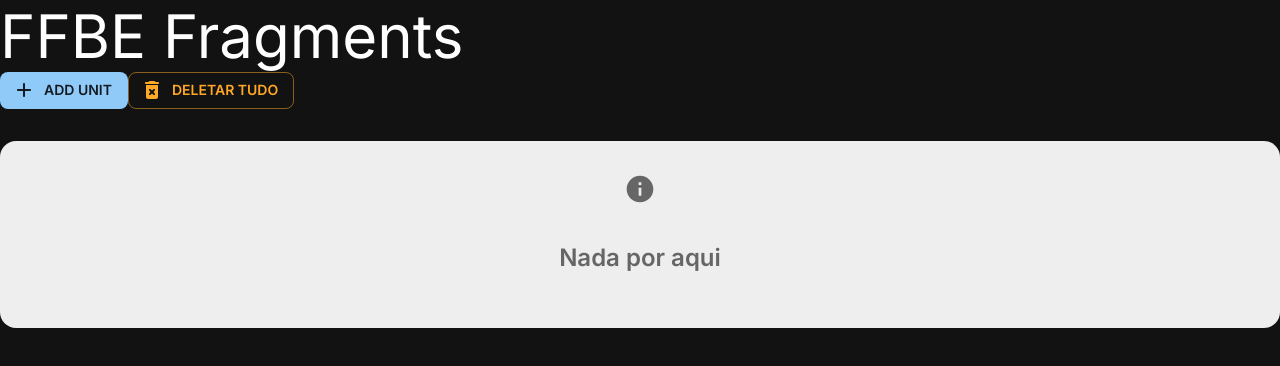
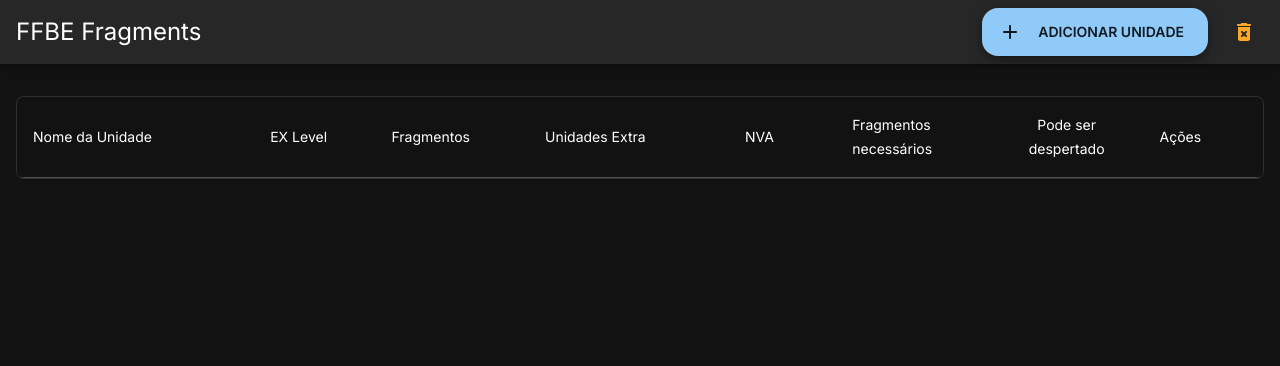
Before and after one commit to mluizvitor/brave_exvius_fragment_calculator, a React (Create React App) app: page / in a window 1280 px wide. Shown: the top 366 px of the page. Built offline with nearby package versions, Linux system fonts and the light colour scheme.

Commit message:
♻️ Refactor home screen Table

```diff
--- a/src/App.tsx
+++ b/src/App.tsx
@@ -1,23 +1,64 @@
-import { AddRounded, DeleteForeverRounded } from '@mui/icons-material';
-import { Button, Typography } from '@mui/material';
-import { useState } from 'react';
-import { MdDelete, MdInfo } from 'react-icons/md';
+import { AddRounded, DeleteForeverRounded, DeleteRounded, EditRounded } from '@mui/icons-material';
+import { AppBar, Checkbox, Container, Fab, IconButton, Paper, Table, TableBody, TableCell, TableContainer, TableHead, TableRow, Toolbar, Typography } from '@mui/material';
+import { Suspense, useState } from 'react';
+import { MdInfo } from 'react-icons/md';
 import { AddUnitModal } from './components/AddUnitModal';
-import { Button2 } from './components/Form/styles';
-import { Table, TableCanvas, TableEmpty } from './components/Table/styles';
+import { TableEmpty } from './components/Table/styles';
 import { useUnit } from './hooks/useUnit';
 
+interface TableHeadTitleProps {
+  id: 'name' | 'ex_level' | 'fragments' | 'extra_units' | 'nva' | 'fragment_needed' | 'can_awaken' | 'actions';
+  title: string,
+  align?: 'center' | 'left' | 'right';
+  width?: number;
+}
 
 export default function App() {
-  const tableHeadTitles = [
-    'Nome da Unidade',
-    'EX Level',
-    'Fragmentos',
-    'Unidades Extra',
-    'NVA',
-    'Fragmentos necessários',
-    'Pode ser despertado',
-    'Ações'
+  const tableHeadTitles: TableHeadTitleProps[] = [
+    {
+      id: 'name',
+      title: 'Nome da Unidade',
+      align: 'left',
+      width: 12 * 16
+    },
+    {
+      id: 'ex_level',
+      title: 'EX Level',
+      align: 'center',
+      width: 9 * 16,
+    },
+    {
+      id: 'fragments',
+      title: 'Fragmentos',
+      width: 9 * 16,
+    },
+    {
+      id: 'extra_units',
+      title: 'Unidades Extra',
+      width: 9 * 16,
+    },
+    {
+      id: 'nva',
+      title: 'NVA',
+      align: 'center',
+      width: 9 * 16,
+    },
+    {
+      id: 'fragment_needed',
+      title: 'Fragmentos necessários',
+      width: 9 * 16,
+    },
+    {
+      id: 'can_awaken',
+      title: 'Pode ser despertado',
+      align: 'center',
+      width: 9 * 16,
+    },
+    {
+      id: 'actions',
+      title: 'Ações',
+      width: 7 *16
+    }
   ];
 
   const { unitCollection, deleteSingleUnit } = useUnit();
@@ -29,91 +70,169 @@
   }
 
   return (
-    <main>
+    <>
+      <Container maxWidth='xl' sx={{
+        mt: 6,
+        mb: 6,
+        pl: {
+          xs: 1
+        },
+        pr: {
+          xs: 1
+        }
+      }}
+      >
         <AddUnitModal isOpen={openAddUnitModal} openCloseFunction={handleOpenClose}/>
-      <div>
-        <Typography variant='h2' component='h1' sx={{color: 'surface.main'}}>
+
+        <AppBar
+          position="fixed"
+          color='default'
+        >
+          <Toolbar
+            sx={{
+              pl: {
+                xs: 1
+              },
+              pr: {
+                xs: 1
+              }
+            }}
+          >
+            <Typography variant='h5' component='h1' sx={{flexGrow: 1}}>
               {'FFBE Fragments'}
             </Typography>
 
-        <Button
+            {/* <Stack spacing={1} direction='row' > */}
+            <Fab
+              color='primary'
               onClick={handleOpenClose}
-          disableElevation
-          variant='contained'
-          startIcon={(<AddRounded/>)}
+              variant='extended'
+              sx={{
+                position: {
+                  sm: 'inherit',
+                  xs: 'fixed'
+                },
+                bottom: {
+                  sm: 0,
+                  xs: 16
+                },
+                right: {
+                  xs: 16,
+                },
+              }}
             >
-          {'Add Unit'}
-        </Button>
+              <AddRounded sx={{mr: 1}}/>
+              {'Adicionar Unidade'}
+            </Fab>
 
-        <Button
-          variant='outlined'
+            <IconButton
               color='warning'
-          startIcon={(<DeleteForeverRounded/>)}
             >
-          {'Deletar tudo'}
-        </Button>
+              <DeleteForeverRounded/>
+            </IconButton>
+            {/* </Stack> */}
+          </Toolbar>
+        </AppBar>
 
-      </div>
 
-      {unitCollection.length === 0
-        ? (
+        <Suspense fallback={(
           <TableEmpty>
             <MdInfo size={32}/>
             <h2>Nada por aqui</h2>
           </TableEmpty>
-        )
-        : (
-          <TableCanvas>
-            <Table>
-              <thead>
-                <tr>
-                  {tableHeadTitles.map((headTitle) => (
-                    <th key={headTitle}>{headTitle}</th>
+        )}>
+
+          <Paper sx={{borderRadius: 2, overflow: 'hidden'}} variant='outlined'>
+            <TableContainer sx={{maxHeight: 'calc(100vh - 192px - 2px)'}}>
+              <Table stickyHeader>
+                <TableHead>
+                  <TableRow>
+                    {tableHeadTitles.slice()
+                      .map((headTitle) => (
+                        <TableCell key={headTitle.title}
+                          align={headTitle.align}
+                          style={{width: (headTitle.width ? headTitle.width * 1.15 : 'auto'), minWidth: headTitle.width}}
+                        >
+                          {headTitle.title}
+                        </TableCell>
                       ))}
-                </tr>
-              </thead>
+                  </TableRow>
+                </TableHead>
 
-              <tbody>
-                {unitCollection && unitCollection.map((unit) => (
-                  <tr key={unit.id}>
-                    <td>{unit.name}</td>
-                    <td>{'EX+' + unit.ex_level + ' -> ' + (unit.ex_level + 1)}</td>
-                    <td>{unit.fragments}</td>
-                    <td>{unit.extra_units}
+                <TableBody>
+                  {unitCollection.map((unit) => (
+                    <TableRow key={unit.id}>
+                      <TableCell>
+                        {unit.name}
+                      </TableCell>
 
+                      <TableCell
+                        align='center'
+                      >
+                        {`EX+${unit.ex_level} -> ${unit.ex_level+1}`}
+                      </TableCell>
+
+                      <TableCell>
+                        {unit.fragments}
+                      </TableCell>
+
+                      <TableCell>
+                        {unit.extra_units}
                         {unit.extra_units !== 0 && (
-                        <small>
+                          <Typography variant="caption" component="small">
                             {' ('}
                             {((unit.nva ? 25 : 50) * unit?.extra_units)}
                             {' frags)'}
-                        </small>
+                          </Typography>
                         )}
+                      </TableCell>
 
-                    </td>
-                    <td>{
-                      unit.nva && (
-                        <input readOnly checked={true} type="checkbox" disabled/>
+                      <TableCell
+                        align='center'
+                      >
+                        {unit.nva ? (
+                          <Checkbox readOnly checked={true} tabIndex={-1} disableRipple/>
+                        ):(
+                          <Checkbox readOnly checked={false} tabIndex={-1} disableRipple/>
                         )}
-                    </td>
-                    <td>{unit.fragment_needed >= 0 ? unit.fragment_needed : ('Sobram ' + Math.abs(unit.fragment_needed))}</td>
-                    <td>{
-                      unit.fragment_needed <= 0 && (
-                        <input readOnly checked={true} type="checkbox" className="inputSuccess" disabled/>
+                      </TableCell>
+
+                      <TableCell>
+                        {unit.fragment_needed >= 0  ?
+                          unit.fragment_needed :
+                          (Math.abs(unit.fragment_needed) + ' a mais')
+                        }
+                      </TableCell>
+
+                      <TableCell
+                        align='center'
+                      >
+                        {unit.can_awaken ? (
+                          <Checkbox readOnly color="success" checked={true} tabIndex={-1} disableRipple/>
+                        ):(
+                          <Checkbox readOnly checked={false} tabIndex={-1} disableRipple/>
                         )}
-                    </td>
+                      </TableCell>
 
-                    <td>
-                      <Button2 onDoubleClick={() => deleteSingleUnit(unit.id, unit.name)} style={{backgroundColor: '#dde4f7'}}>
-                        <MdDelete size={16}/>
-                        <span>Deletar</span>
-                      </Button2>
-                    </td>
-                  </tr>
+                      <TableCell>
+                        <IconButton>
+                          <EditRounded/>
+                        </IconButton>
+
+                        <IconButton onDoubleClick={() => deleteSingleUnit(unit.id, unit.name)}>
+                          <DeleteRounded/>
+                        </IconButton>
+                      </TableCell>
+                    </TableRow>
                   ))}
-              </tbody>
+                </TableBody>
               </Table>
-          </TableCanvas>
-        )}
-    </main>
+            </TableContainer>
+          </Paper>
+
+        </Suspense>
+
+      </Container>
+    </>
   );
 }
```
Lines whose indentation alone changed are shown as unchanged.
